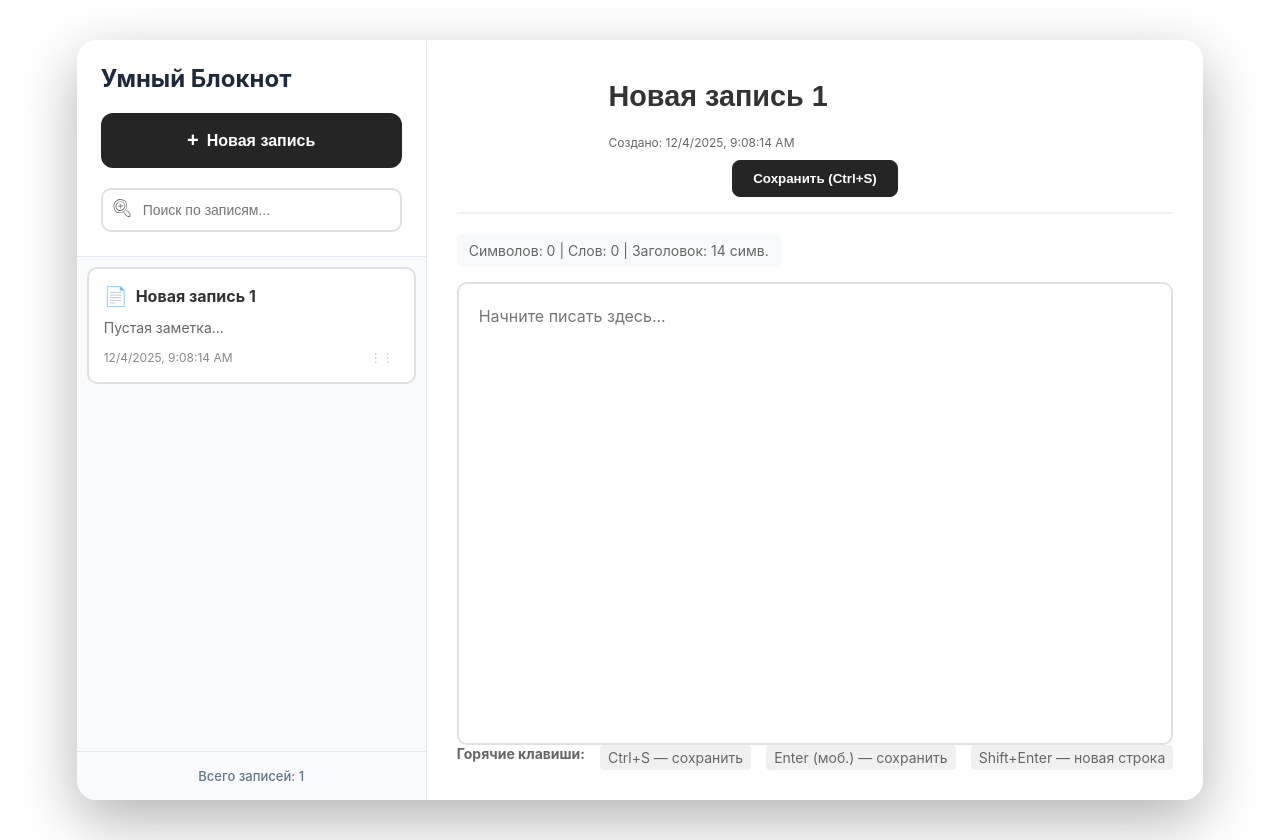
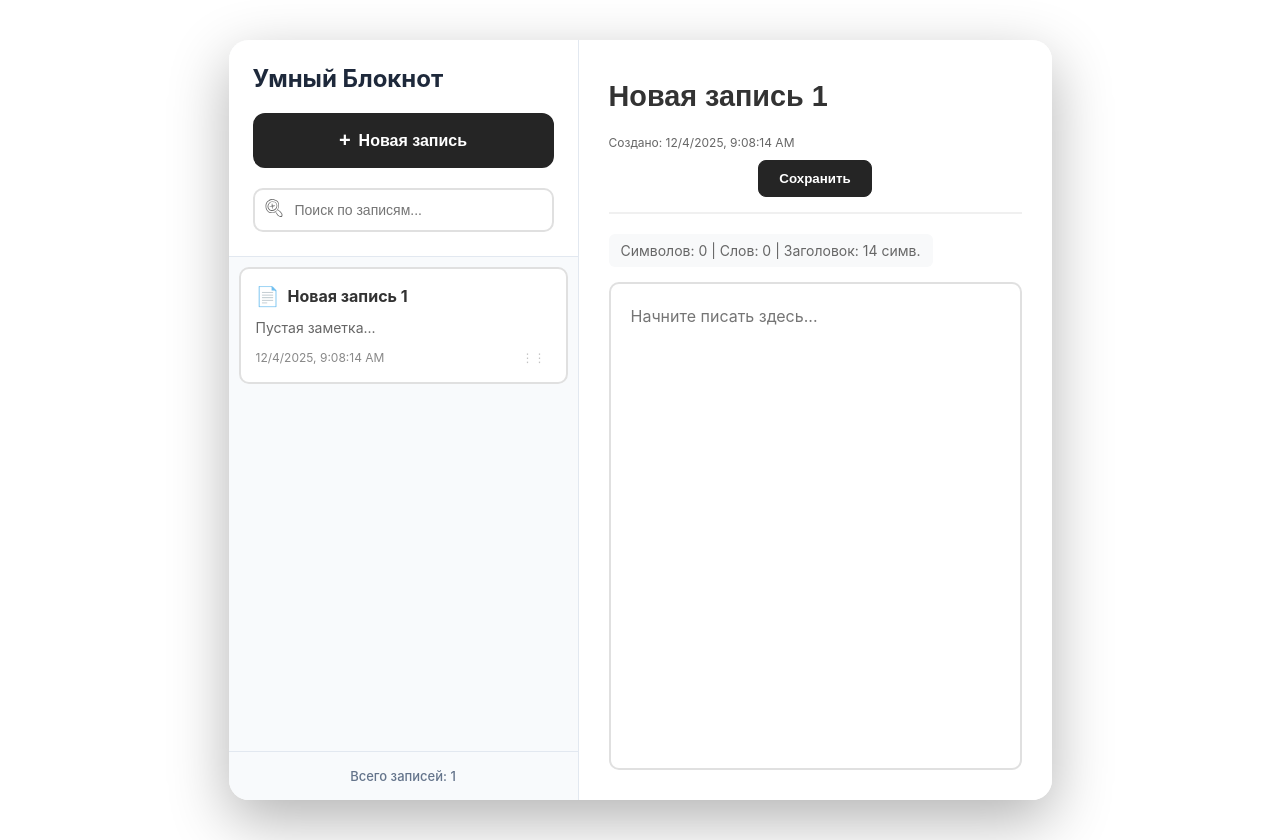
Before and after one commit to denis-web-dev/notepad, a React (Vite) app: page / in a window 1280 px wide. Both pictures are taken after a click on the button "Новая запись". Built offline with nearby package versions, Linux system fonts and the light colour scheme.

Commit message:
fix button

```diff
--- a/src/components/NoteEditor.jsx
+++ b/src/components/NoteEditor.jsx
@@ -81,7 +81,7 @@ const NoteEditor = ({ note, onUpdate, onUpdateTitle }) => {
 
 				<div className="editor-actions">
 					<button className={`save-btn ${isSaving ? 'saving' : ''}`} onClick={handleSave} disabled={isSaving}>
-						{isSaving ? 'Сохранение...' : 'Сохранить (Ctrl+S)'}
+						{isSaving ? 'Сохранение...' : 'Сохранить'}
 					</button>
 				</div>
 			</div>
@@ -103,13 +103,6 @@ const NoteEditor = ({ note, onUpdate, onUpdateTitle }) => {
 			/>
 
 			<div className="editor-footer">
-				<div className="shortcuts">
-					<strong>Горячие клавиши:</strong>
-					<span>Ctrl+S — сохранить</span>
-					<span>Enter (моб.) — сохранить</span>
-					<span>Shift+Enter — новая строка</span>
-				</div>
-
 				{isMobile && (
 					<div className="mobile-save-container">
 						<button className="mobile-save-btn" onClick={handleSave} disabled={isSaving}>
--- a/src/style/components/NoteEditor.css
+++ b/src/style/components/NoteEditor.css
@@ -54,7 +54,9 @@
 }
 
 .save-btn.saving {
-	background: linear-gradient(135deg, #4caf50 0%, #45a049 100%);
+		background: #252525;
+	color: #fff;
+	border: 1px solid #252525;
 }
 
 .editor-info {
```
